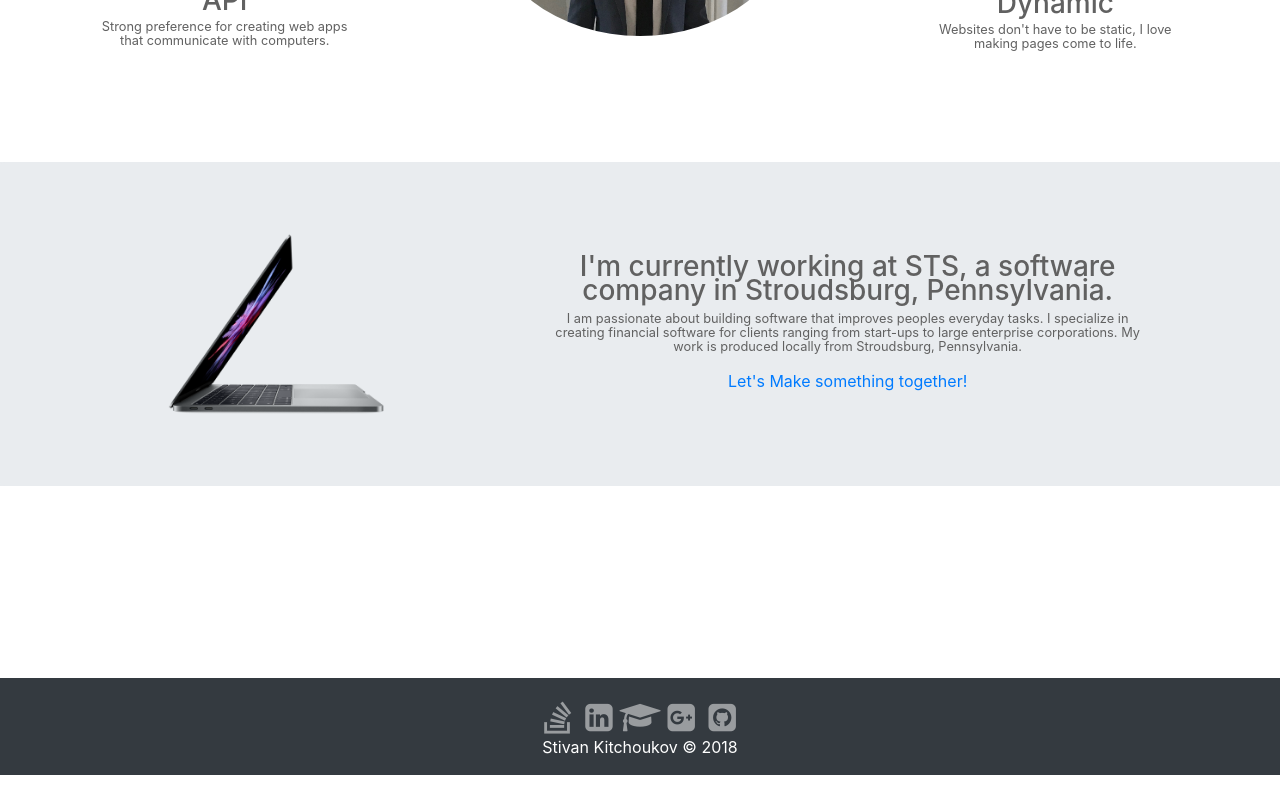
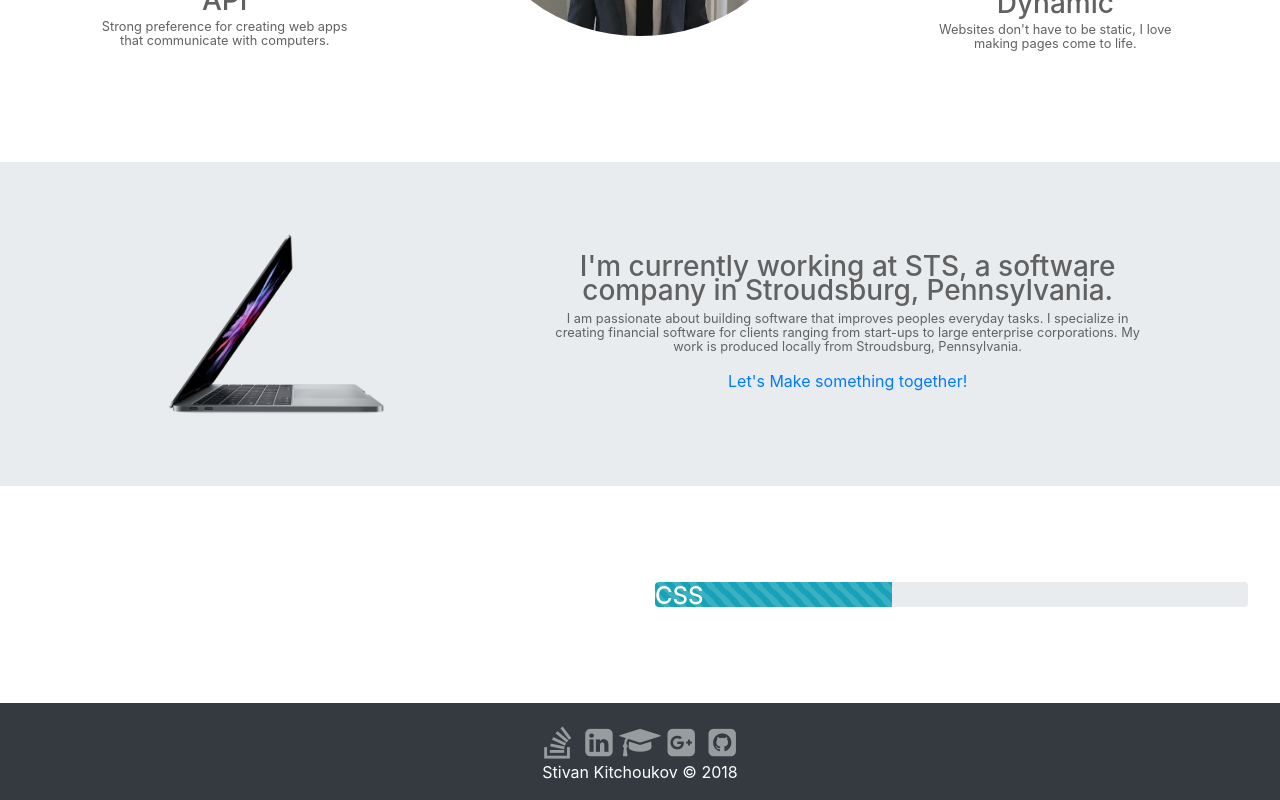
Before and after one commit to Pr0gramist/AWS_WebPortfolio, a React (Create React App) app: page / in a window 1280 px wide. Shown: the part 446-1246 px from the top of the page. Before the commit the page ends 1221 px from the top, so only its background shows below. Built offline with nearby package versions, Linux system fonts and the light colour scheme.

Commit message:
Progress bars implementation

```diff
--- a/src/Assets/css/default.css
+++ b/src/Assets/css/default.css
@@ -63,6 +63,17 @@ html,#landingPage, #pt{
 #homepage_skills{
     background-color: white;
 }
+.progress{
+    height:25px;
+}
+#progress-bar-title{
+    position: absolute;
+    top: 0;
+    z-index: 2;
+    text-align: left;
+    width: 100%;
+    color: white;
+}
 
 /*
     Footer
--- a/src/components/pages/homePage.js
+++ b/src/components/pages/homePage.js
@@ -35,7 +35,6 @@ class Homepage extends Component {
                         <div class="row align-items-center">
 
                             <div class="col-sm-5">
-                                {/*<i id="homepage_info_icon" class="fa fa-laptop"></i>*/}
                                 <img src={macbookPic} width="220" height="196"></img>
                             </div>
                             <div class="col-sm-6">
@@ -55,7 +54,15 @@ class Homepage extends Component {
                     </div>
                 </div>
                 <div id="homepage_skills" class="jumbotron text-center">
-
+                    <div class="row align-items-center">
+                        <div class="col-sm-6"></div>
+                        <div class="col-sm-6">
+                            <div class="progress">
+                                <div class="progress-bar progress-bar-striped progress-bar-animated bg-info" style={{width:"40%"}}></div>
+                                <h4 id="progress-bar-title">CSS</h4>
+                            </div>
+                        </div>
+                    </div>
                 </div>
 
             </div>
```
